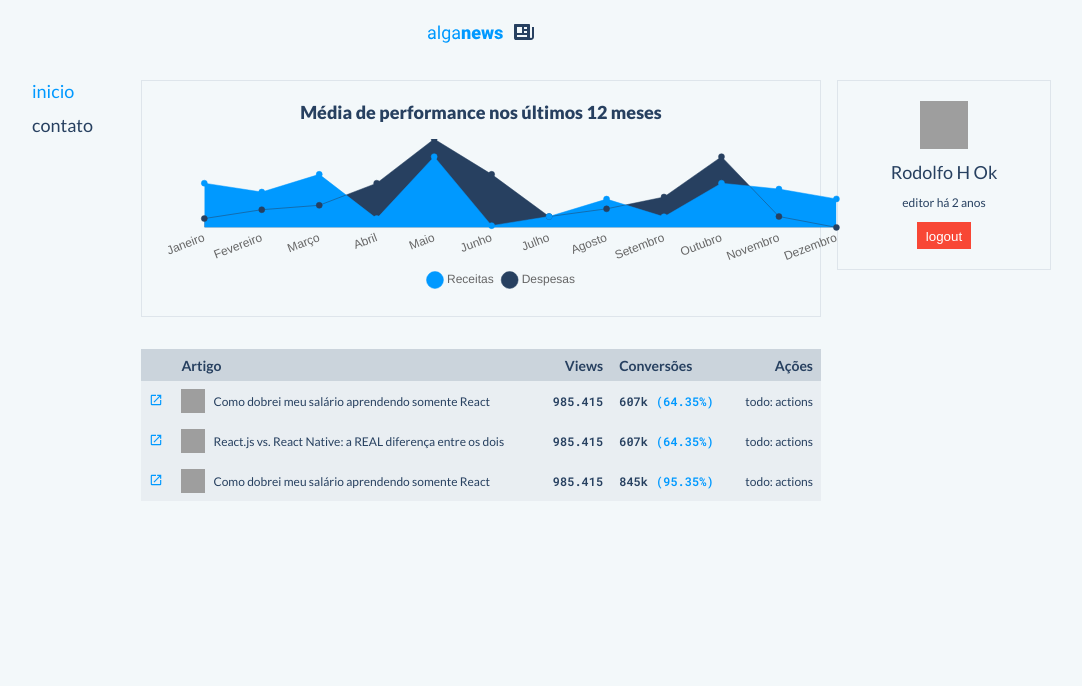
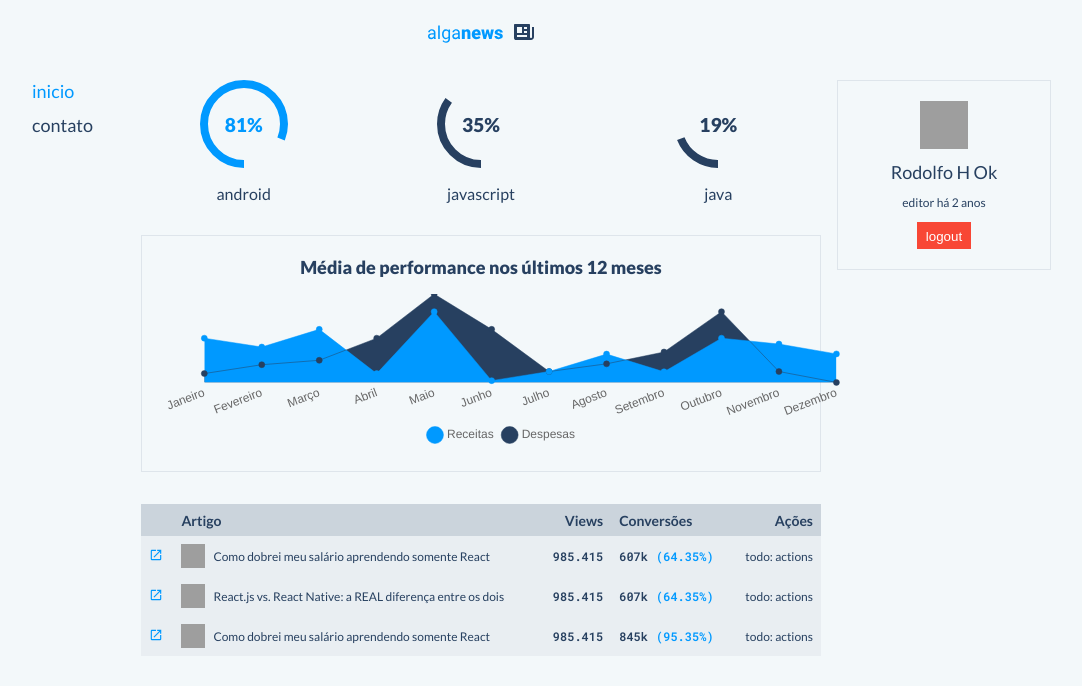
Before and after one commit to rodolfoHOk/algaworks.alganews-cms, a React (Create React App) app: page / in a window 1280 px wide. Shown: the top 686 px of the page, without its empty margins (159-1241 px from the left). Built offline with nearby package versions, Linux system fonts and the light colour scheme; grey boxes are pictures that could not be loaded.

Commit message:
feature UserTopTags

```diff
--- a/src/app/components/CircleChart/CircleChart.styles.ts
+++ b/src/app/components/CircleChart/CircleChart.styles.ts
@@ -24,7 +24,7 @@ export const Circle = styled.circle`
 `;
 
 export const CircleBg = styled.circle.attrs({
-  fill: '#FFF'
+  fill: 'transparent'
 })``;
 
 export const Percentage = styled.span<{ color: string }>`
--- /dev/null
+++ b/src/app/features/UserTopTags.tsx
@@ -0,0 +1,16 @@
+import styled from "styled-components";
+import CircleChart from "../components/CircleChart";
+
+export default function UserTopTags() {
+  return <UserTopTagsWrapper>
+    <CircleChart progress={81} size={88} theme={'primary'} caption="android" />
+    <CircleChart progress={35} size={88} caption="javascript" />
+    <CircleChart progress={19} size={88} caption="java" />
+  </UserTopTagsWrapper>
+}
+
+const UserTopTagsWrapper = styled.div`
+  display: grid;
+  grid-template-columns: repeat(3, 1fr);
+  gap: 32px;
+`;
--- a/src/app/views/Home.view.tsx
+++ b/src/app/views/Home.view.tsx
@@ -2,11 +2,13 @@ import usePageTitle from "../../core/hooks/usePageTitle"
 import DefaultLayout from "../layouts/Default";
 import UserPerformance from "../features/UserPerformance";
 import PostsList from "../features/PostsList";
+import UserTopTags from "../features/UserTopTags";
 
 export default function Home() {
   usePageTitle('Home');
 
   return <DefaultLayout>
+    <UserTopTags />
     <UserPerformance />
     <PostsList />
   </DefaultLayout>
```
